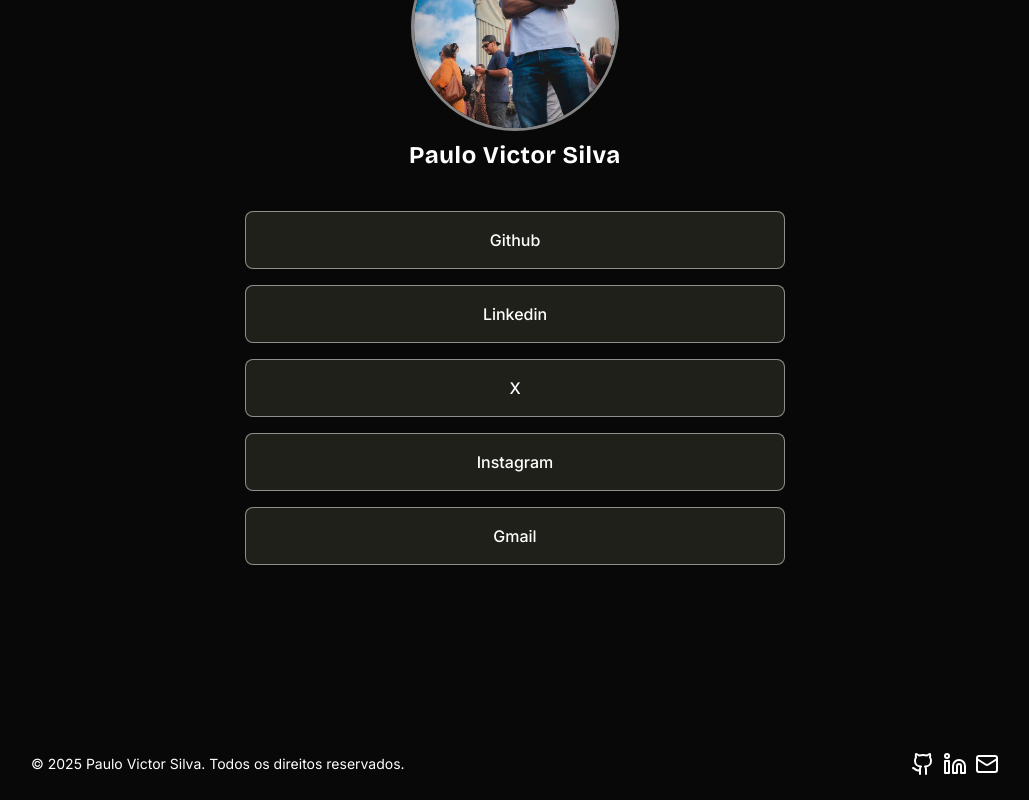
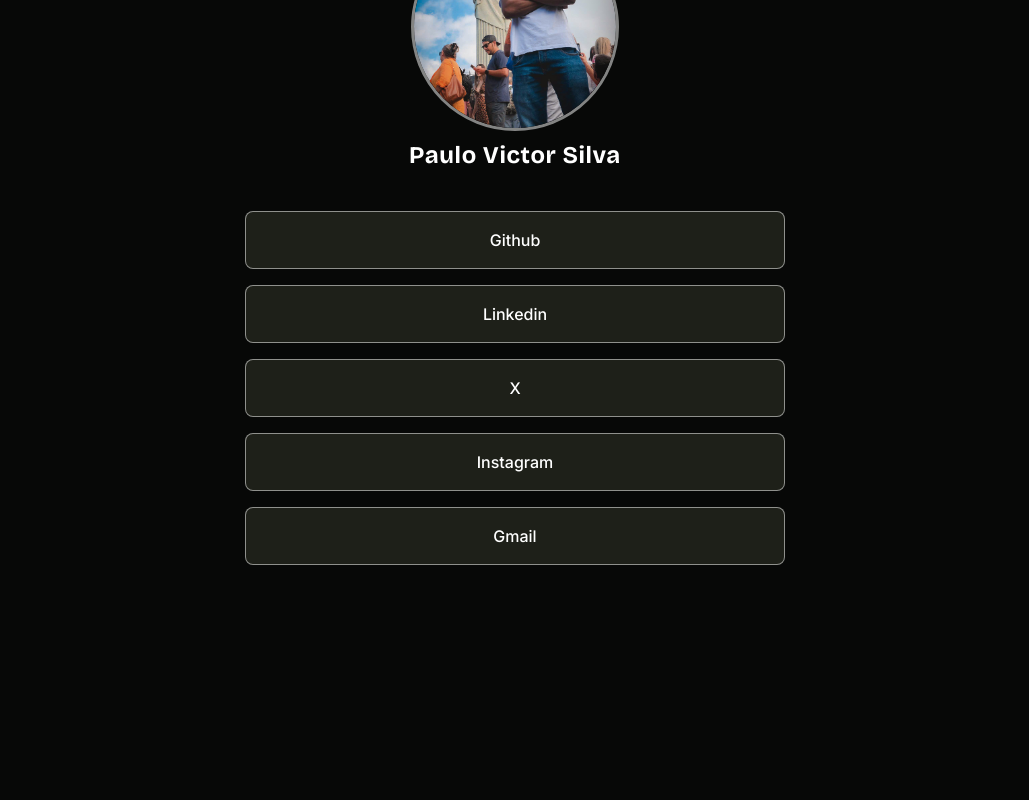
Before and after one commit to paulopbi/portfolio, a Next.js app: page /contato in a window 1280 px wide. Shown: the part 238-1038 px from the top of the page, without its empty margins (125-1154 px from the left). After the commit the page ends 902 px from the top, so only its background shows below. Built offline with nearby package versions, Linux system fonts and the light colour scheme.

Commit message:
chore: remove footer from root layout

```diff
--- a/src/app/layout.tsx
+++ b/src/app/layout.tsx
@@ -1,7 +1,6 @@
 import type { Metadata } from "next"
 import "./globals.css"
 import Navbar from "@/components/navbar"
-import Footer from "@/components/footer"
 import { interSansFont } from "@/utils/fonts"
 import { SeoKeyWords } from "@/constants"
 
@@ -30,7 +29,6 @@ export default function RootLayout({
       >
         <Navbar />
         {children}
-        <Footer />
       </body>
     </html>
   )
```
